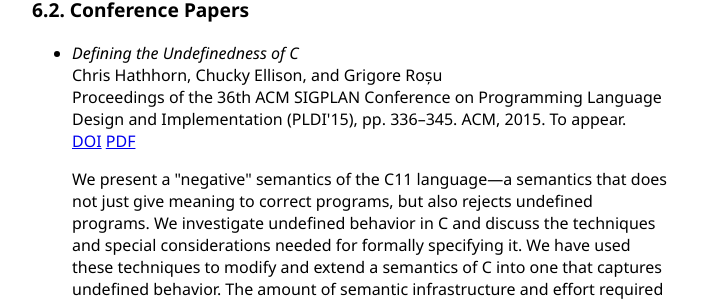
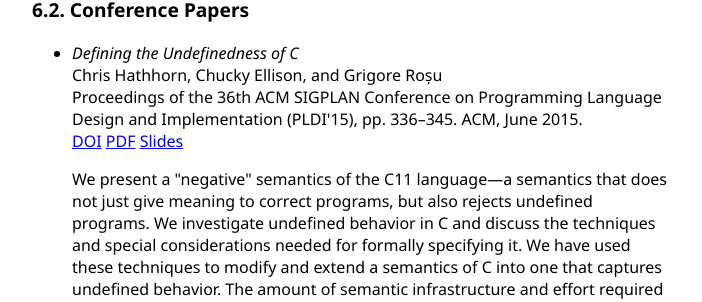
Before and after one commit to ellisonch/ellisonch.github.io, a Jekyll site: the page built from cv/index.html, in a window 1280 px wide and 900 px high, scrolled down 3008 px. Shown: the part 152-454 px from the top of the window, without its empty margins (288-990 px from the left). Built offline with Jekyll 4.4.1, drawn with Linux system fonts in a browser that asks for light colours; formulas are drawn with MathJax 3; comment, search, counter and statistics services are not loaded.

Commit message:
updating latest pldi paper

```diff
--- a/_data/bibs.json
+++ b/_data/bibs.json
@@ -26,14 +26,14 @@
 		"booktitle_short": "PLDI'15",
 		"publisher": "ACM",
 		"pages": "336–345",
+		"month": "June",
 		"year": "2015",
 		"doi": "http://dx.doi.org/10.1145/2813885.2737979",
 		"pdf": "/papers/hathhorn-ellison-rosu-2015-pldi.pdf",
-		// "slides": "/papers/lazar-arusoaie-serbanuta-ellison-mereuta-lucanu-rosu-2012-fm-slides.pdf",
+		"slides": "/papers/hathhorn-ellison-rosu-2015-pldi-slides.pdf",
 		"abstract": [
 			"We present a \"negative\" semantics of the C11 language&mdash;a semantics that does not just give meaning to correct programs, but also rejects undefined programs. We investigate undefined behavior in C and discuss the techniques and special considerations needed for formally specifying it. We have used these techniques to modify and extend a semantics of C into one that captures undefined behavior.  The amount of semantic infrastructure and effort required to achieve this was unexpectedly high, in the end nearly doubling the size of the original semantics. From our semantics, we have automatically extracted an undefinedness checker, which we evaluate against other popular analysis tools, using our own test suite in addition to a third-party test suite. Our checker is capable of detecting examples of all 77 categories of core language undefinedness appearing in the C11 standard, more than any other tool we considered. Based on this evaluation, we argue that our work is the most comprehensive and complete semantic treatment of undefined behavior in C, and thus of the C language itself."
 		],
-		"notes": "To appear",
 	},
 	{
 		"id": "lazar-arusoaie-serbanuta-ellison-mereuta-lucanu-rosu-2012-fm",
```
Also changed, not shown: 2 other files.
